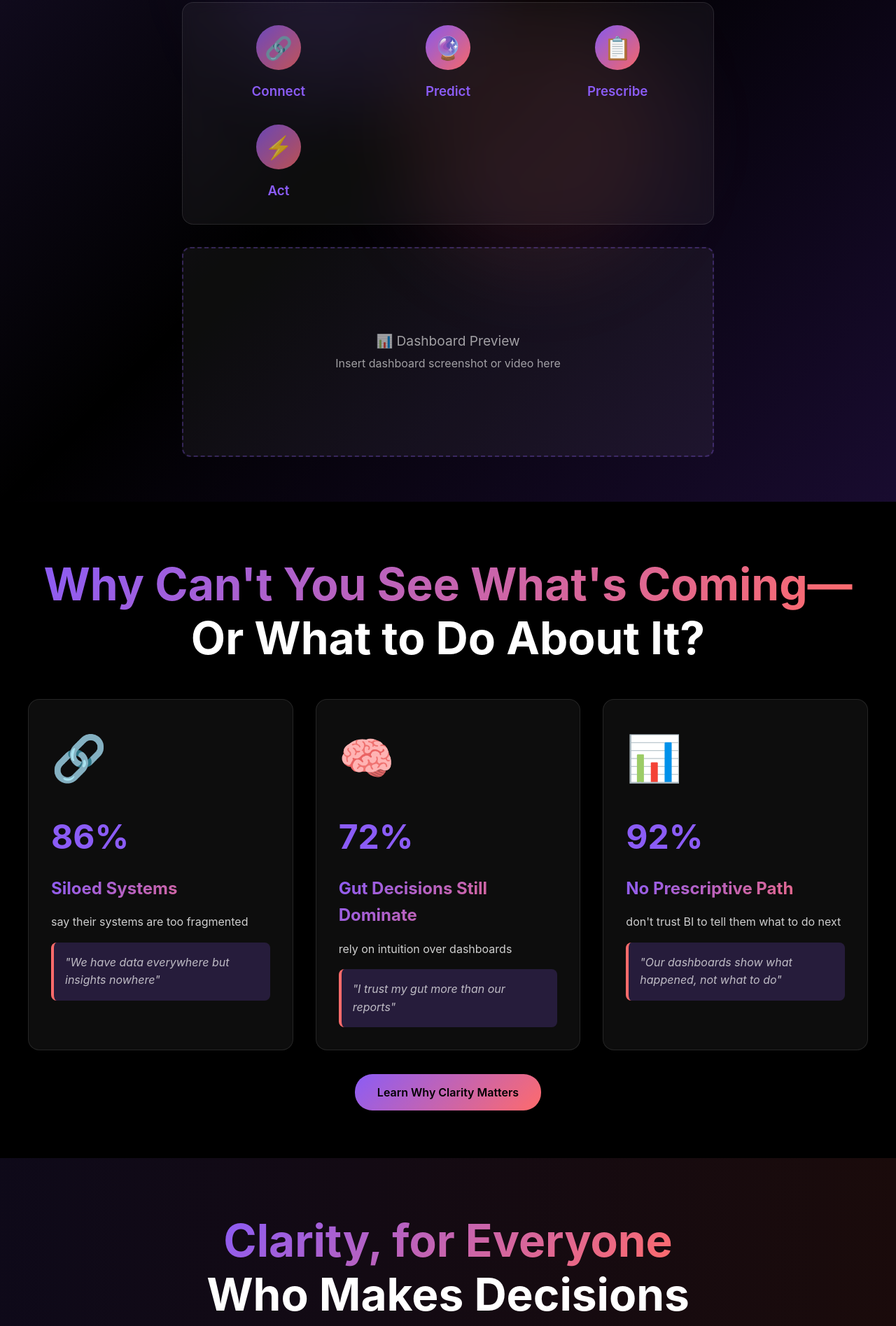
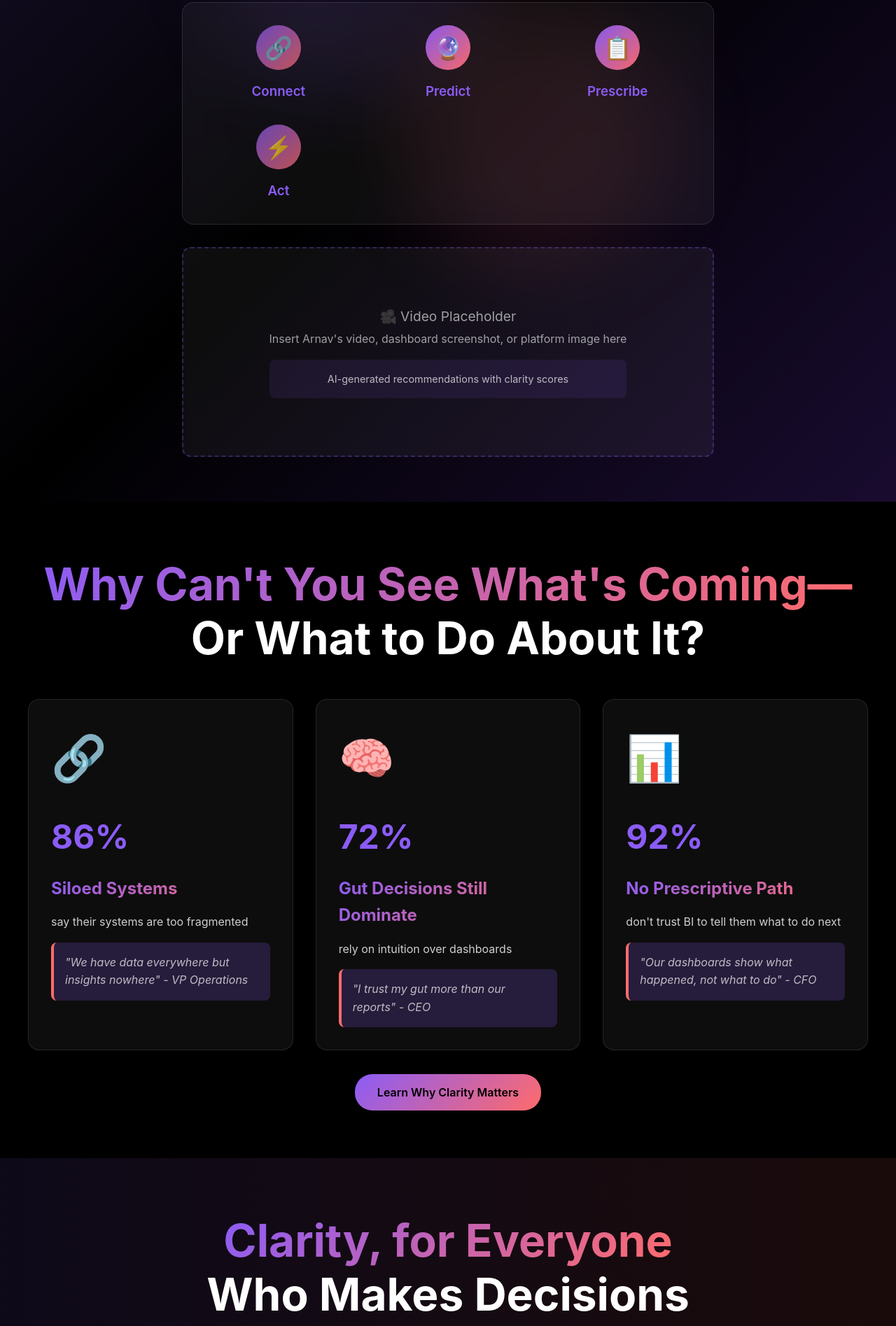
Before and after one commit to rakshith1888/marketing, a WordPress theme: template wordpress-theme/index.php in a window 1280 px wide. Shown: the part 546-2441 px from the top of the page at 70% size. Run offline with PHP 8.4 and a stand-in for WordPress, Linux system fonts and the light colour scheme; the site name, menu and one post (Sample post) are stand-ins, and other content is empty.

Commit message:
Refactor: Update home page content
- Added Partners section with placeholder content.
- Updated content to match the user's outline.
- Added placeholder areas for video/screenshots.
- Modified existing content to match the exact wording.

```diff
--- a/wordpress-theme/index.php
+++ b/wordpress-theme/index.php
@@ -45,11 +45,16 @@
             </div>
         </div>
 
-        <!-- Dashboard Preview -->
+        <!-- Video/Dashboard Preview -->
         <div class="dashboard-preview">
             <div class="dashboard-placeholder">
-                📊 Dashboard Preview<br>
-                <small>Insert dashboard screenshot or video here</small>
+                🎥 Video Placeholder<br>
+                <small>Insert Arnav's video, dashboard screenshot, or platform image here</small>
+                <div style="margin-top: 1rem; padding: 1rem; background: rgba(139, 92, 246, 0.1); border-radius: 8px;">
+                    <p style="font-size: 0.9rem; color: rgba(255, 255, 255, 0.7);">
+                        AI-generated recommendations with clarity scores
+                    </p>
+                </div>
             </div>
         </div>
     </div>
@@ -70,7 +75,7 @@
                 <h3 class="card-title">Siloed Systems</h3>
                 <p class="card-description">say their systems are too fragmented</p>
                 <div style="margin-top: 1rem; padding: 1rem; background: rgba(139, 92, 246, 0.2); border-left: 4px solid var(--brand-coral); border-radius: 8px; font-style: italic; color: rgba(255, 255, 255, 0.7);">
-                    "We have data everywhere but insights nowhere"
+                    "We have data everywhere but insights nowhere" - VP Operations
                 </div>
             </div>
 
@@ -80,7 +85,7 @@
                 <h3 class="card-title">Gut Decisions Still Dominate</h3>
                 <p class="card-description">rely on intuition over dashboards</p>
                 <div style="margin-top: 1rem; padding: 1rem; background: rgba(139, 92, 246, 0.2); border-left: 4px solid var(--brand-coral); border-radius: 8px; font-style: italic; color: rgba(255, 255, 255, 0.7);">
-                    "I trust my gut more than our reports"
+                    "I trust my gut more than our reports" - CEO
                 </div>
             </div>
 
@@ -90,7 +95,7 @@
                 <h3 class="card-title">No Prescriptive Path</h3>
                 <p class="card-description">don't trust BI to tell them what to do next</p>
                 <div style="margin-top: 1rem; padding: 1rem; background: rgba(139, 92, 246, 0.2); border-left: 4px solid var(--brand-coral); border-radius: 8px; font-style: italic; color: rgba(255, 255, 255, 0.7);">
-                    "Our dashboards show what happened, not what to do"
+                    "Our dashboards show what happened, not what to do" - CFO
                 </div>
             </div>
         </div>
@@ -180,6 +185,12 @@
             </div>
 
             <div class="card">
+                <div class="card-icon">🎯</div>
+                <h3 class="card-title">Clarity Score</h3>
+                <p class="card-description">Measure decision confidence with AI-powered scoring</p>
+            </div>
+
+            <div class="card">
                 <div class="card-icon">💬</div>
                 <h3 class="card-title">Natural Language Q&A</h3>
                 <p class="card-description">Ask business questions in plain English</p>
@@ -201,12 +212,6 @@
                 <div class="card-icon">☁️</div>
                 <h3 class="card-title">Multi-Cloud Data Engine</h3>
                 <p class="card-description">Connect any data source, anywhere</p>
-            </div>
-
-            <div class="card">
-                <div class="card-icon">🎯</div>
-                <h3 class="card-title">Clarity Score</h3>
-                <p class="card-description">Measure decision confidence</p>
             </div>
         </div>
     </div>
@@ -233,15 +238,15 @@
                 <div style="text-align: center; flex: 1; min-width: 150px;">
                     <div style="width: 60px; height: 60px; background: linear-gradient(135deg, var(--brand-coral), #FF8E8E); border-radius: 50%; display: flex; align-items: center; justify-content: center; font-size: 1.5rem; margin: 0 auto 1rem; color: white; font-weight: bold;">2</div>
                     <h4 style="color: var(--brand-coral); font-weight: 600; margin-bottom: 0.5rem;">Predict</h4>
-                    <p style="color: rgba(255, 255, 255, 0.7); font-size: 0.9rem;">Trends and emerging risks</p>
+                    <p style="color: rgba(255, 255, 255, 0.7); font-size: 0.9rem;">GrofleX predicts trends and flags emerging risks</p>
                 </div>
 
                 <div style="color: var(--brand-coral); font-size: 1.5rem;">→</div>
 
                 <div style="text-align: center; flex: 1; min-width: 150px;">
                     <div style="width: 60px; height: 60px; background: linear-gradient(135deg, var(--brand-purple), var(--brand-coral)); border-radius: 50%; display: flex; align-items: center; justify-content: center; font-size: 1.5rem; margin: 0 auto 1rem; color: white; font-weight: bold;">3</div>
-                    <h4 style="color: var(--brand-cream); font-weight: 600; margin-bottom: 0.5rem;">Clarity Score</h4>
-                    <p style="color: rgba(255, 255, 255, 0.7); font-size: 0.9rem;">+ recommended actions</p>
+                    <h4 style="color: var(--brand-cream); font-weight: 600; margin-bottom: 0.5rem;">Get Clarity</h4>
+                    <p style="color: rgba(255, 255, 255, 0.7); font-size: 0.9rem;">Clarity Score + recommended actions</p>
                 </div>
 
                 <div style="color: var(--brand-coral); font-size: 1.5rem;">→</div>
@@ -257,7 +262,7 @@
                 <div style="text-align: center; flex: 1; min-width: 150px;">
                     <div style="width: 60px; height: 60px; background: linear-gradient(135deg, var(--brand-purple), var(--brand-coral)); border-radius: 50%; display: flex; align-items: center; justify-content: center; font-size: 1.5rem; margin: 0 auto 1rem; color: white; font-weight: bold;">5</div>
                     <h4 style="color: var(--brand-cream); font-weight: 600; margin-bottom: 0.5rem;">Learn</h4>
-                    <p style="color: rgba(255, 255, 255, 0.7); font-size: 0.9rem;">Platform learns from outcomes</p>
+                    <p style="color: rgba(255, 255, 255, 0.7); font-size: 0.9rem;">Platform learns from each outcome</p>
                 </div>
             </div>
         </div>
@@ -316,6 +321,14 @@
         </p>
 
         <div class="glass-card" style="padding: 3rem; max-width: 800px; margin: 0 auto;">
+            <!-- Video Placeholder -->
+            <div style="background: rgba(0, 0, 0, 0.5); border-radius: 12px; padding: 2rem; margin-bottom: 2rem; border: 2px dashed rgba(139, 92, 246, 0.3);">
+                <div style="text-align: center; color: rgba(255, 255, 255, 0.6);">
+                    🎥 <strong>Live Demo Video Placeholder</strong><br>
+                    <small>Insert interactive Q&A interface demo video here</small>
+                </div>
+            </div>
+
             <div style="background: rgba(0, 0, 0, 0.3); border-radius: 12px; padding: 2rem; margin-bottom: 2rem;">
                 <div style="color: var(--brand-purple); font-weight: 600; margin-bottom: 1rem;">Try asking:</div>
                 <div style="display: flex; flex-direction: column; gap: 1rem;">
@@ -373,18 +386,46 @@
         </h2>
 
         <div style="display: flex; justify-content: center; align-items: center; flex-wrap: wrap; gap: 3rem; opacity: 0.6; transition: opacity 0.3s;">
-            <div style="font-size: 2rem; color: rgba(255, 255, 255, 0.5);">Google</div>
-            <div style="font-size: 2rem; color: rgba(255, 255, 255, 0.5);">Salesforce</div>
-            <div style="font-size: 2rem; color: rgba(255, 255, 255, 0.5);">Mailchimp</div>
-            <div style="font-size: 2rem; color: rgba(255, 255, 255, 0.5);">Looker</div>
-            <div style="font-size: 2rem; color: rgba(255, 255, 255, 0.5);">Tableau</div>
-            <div style="font-size: 2rem; color: rgba(255, 255, 255, 0.5);">Power BI</div>
+            <div style="font-size: 2rem; color: rgba(255, 255, 255, 0.5); transition: color 0.3s;" onmouseover="this.style.color='var(--brand-purple)'" onmouseout="this.style.color='rgba(255, 255, 255, 0.5)'">Google</div>
+            <div style="font-size: 2rem; color: rgba(255, 255, 255, 0.5); transition: color 0.3s;" onmouseover="this.style.color='var(--brand-purple)'" onmouseout="this.style.color='rgba(255, 255, 255, 0.5)'">Salesforce</div>
+            <div style="font-size: 2rem; color: rgba(255, 255, 255, 0.5); transition: color 0.3s;" onmouseover="this.style.color='var(--brand-purple)'" onmouseout="this.style.color='rgba(255, 255, 255, 0.5)'">Mailchimp</div>
+            <div style="font-size: 2rem; color: rgba(255, 255, 255, 0.5); transition: color 0.3s;" onmouseover="this.style.color='var(--brand-purple)'" onmouseout="this.style.color='rgba(255, 255, 255, 0.5)'">Looker</div>
+            <div style="font-size: 2rem; color: rgba(255, 255, 255, 0.5); transition: color 0.3s;" onmouseover="this.style.color='var(--brand-purple)'" onmouseout="this.style.color='rgba(255, 255, 255, 0.5)'">Tableau</div>
+            <div style="font-size: 2rem; color: rgba(255, 255, 255, 0.5); transition: color 0.3s;" onmouseover="this.style.color='var(--brand-purple)'" onmouseout="this.style.color='rgba(255, 255, 255, 0.5)'">Power BI</div>
+        </div>
+    </div>
+</section>
+
+<!-- PARTNERS & INVESTORS -->
+<section class="section" style="background: linear-gradient(90deg, rgba(139, 92, 246, 0.05), rgba(255, 107, 107, 0.05));">
+    <div class="container">
+        <h2 class="section-title">
+            <span class="text-gradient">Backed by Leading</span><br>
+            <span>Investors & Partners</span>
+        </h2>
+
+        <div style="display: flex; justify-content: center; align-items: center; flex-wrap: wrap; gap: 4rem; margin-bottom: 3rem;">
+            <!-- Investor Logos Placeholder -->
+            <div style="width: 120px; height: 60px; background: rgba(255, 255, 255, 0.1); border-radius: 8px; display: flex; align-items: center; justify-content: center; color: rgba(255, 255, 255, 0.5); font-size: 0.9rem;">Investor Logo</div>
+            <div style="width: 120px; height: 60px; background: rgba(255, 255, 255, 0.1); border-radius: 8px; display: flex; align-items: center; justify-content: center; color: rgba(255, 255, 255, 0.5); font-size: 0.9rem;">Accelerator</div>
+            <div style="width: 120px; height: 60px; background: rgba(255, 255, 255, 0.1); border-radius: 8px; display: flex; align-items: center; justify-content: center; color: rgba(255, 255, 255, 0.5); font-size: 0.9rem;">Partner</div>
+            <div style="width: 120px; height: 60px; background: rgba(255, 255, 255, 0.1); border-radius: 8px; display: flex; align-items: center; justify-content: center; color: rgba(255, 255, 255, 0.5); font-size: 0.9rem;">Investor</div>
+        </div>
+
+        <!-- Accelerator Badges -->
+        <div style="display: flex; justify-content: center; align-items: center; flex-wrap: wrap; gap: 2rem;">
+            <div style="padding: 0.5rem 1rem; background: rgba(139, 92, 246, 0.2); border-radius: 20px; font-size: 0.9rem; color: var(--brand-purple); border: 1px solid rgba(139, 92, 246, 0.3);">
+                🚀 Y Combinator S24
+            </div>
+            <div style="padding: 0.5rem 1rem; background: rgba(255, 107, 107, 0.2); border-radius: 20px; font-size: 0.9rem; color: var(--brand-coral); border: 1px solid rgba(255, 107, 107, 0.3);">
+                🏆 Techstars Alumni
+            </div>
         </div>
     </div>
 </section>
 
 <!-- FAQ SECTION -->
-<section class="section" style="background: linear-gradient(90deg, rgba(139, 92, 246, 0.1), rgba(255, 107, 107, 0.1));">
+<section class="section">
     <div class="container">
         <h2 class="section-title">
             <span class="text-gradient">Still Not Clear?</span>
@@ -393,32 +434,32 @@
         <div style="max-width: 800px; margin: 0 auto;">
             <div class="card" style="margin-bottom: 1rem;">
                 <h4 style="color: var(--brand-purple); font-weight: 600; margin-bottom: 0.5rem;">How does GrofleX explain its AI recommendations?</h4>
-                <p style="color: rgba(255, 255, 255, 0.8);">Every recommendation comes with clear reasoning, confidence scores, and the data sources that informed the decision.</p>
+                <p style="color: rgba(255, 255, 255, 0.8);">Every recommendation comes with clear reasoning, confidence scores, and the data sources that informed the decision. Our AI shows its work.</p>
             </div>
 
             <div class="card" style="margin-bottom: 1rem;">
                 <h4 style="color: var(--brand-purple); font-weight: 600; margin-bottom: 0.5rem;">What data sources can GrofleX connect to?</h4>
-                <p style="color: rgba(255, 255, 255, 0.8);">200+ pre-built connectors including CRMs, databases, cloud platforms, and APIs. Plus custom integrations.</p>
+                <p style="color: rgba(255, 255, 255, 0.8);">200+ pre-built connectors including CRMs, databases, cloud platforms, and APIs. Plus custom integrations for your unique data needs.</p>
             </div>
 
             <div class="card" style="margin-bottom: 1rem;">
                 <h4 style="color: var(--brand-purple); font-weight: 600; margin-bottom: 0.5rem;">How does this help my BI team specifically?</h4>
-                <p style="color: rgba(255, 255, 255, 0.8);">Reduces manual reporting by 80%, automates insight generation, and provides self-serve analytics for stakeholders.</p>
+                <p style="color: rgba(255, 255, 255, 0.8);">Reduces manual reporting by 80%, automates insight generation, and provides self-serve analytics for stakeholders. Your team becomes strategic advisors, not report builders.</p>
             </div>
 
             <div class="card" style="margin-bottom: 1rem;">
                 <h4 style="color: var(--brand-purple); font-weight: 600; margin-bottom: 0.5rem;">Is my data secure with GrofleX?</h4>
-                <p style="color: rgba(255, 255, 255, 0.8);">Enterprise-grade security with SOC 2 Type II compliance, end-to-end encryption, and granular access controls.</p>
+                <p style="color: rgba(255, 255, 255, 0.8);">Enterprise-grade security with SOC 2 Type II compliance, end-to-end encryption, and granular access controls. Your data never leaves your environment.</p>
             </div>
 
             <div class="card" style="margin-bottom: 1rem;">
                 <h4 style="color: var(--brand-purple); font-weight: 600; margin-bottom: 0.5rem;">How quickly can we see results?</h4>
-                <p style="color: rgba(255, 255, 255, 0.8);">Most customers see actionable insights within the first week and measurable business impact within 30 days.</p>
+                <p style="color: rgba(255, 255, 255, 0.8);">Most customers see actionable insights within the first week and measurable business impact within 30 days. No lengthy implementation cycles.</p>
             </div>
 
             <div class="card">
                 <h4 style="color: var(--brand-purple); font-weight: 600; margin-bottom: 0.5rem;">Do I need a data science team to use GrofleX?</h4>
-                <p style="color: rgba(255, 255, 255, 0.8);">No. GrofleX is designed for business users. Our AI handles the complex modeling while you focus on decisions.</p>
+                <p style="color: rgba(255, 255, 255, 0.8);">No. GrofleX is designed for business users. Our AI handles the complex modeling while you focus on decisions. No PhD required.</p>
             </div>
         </div>
     </div>
```
